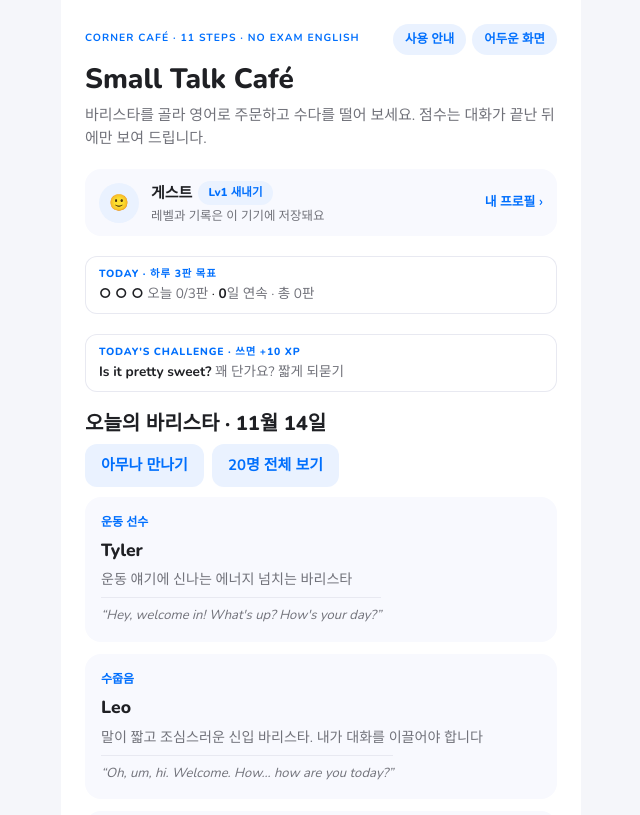
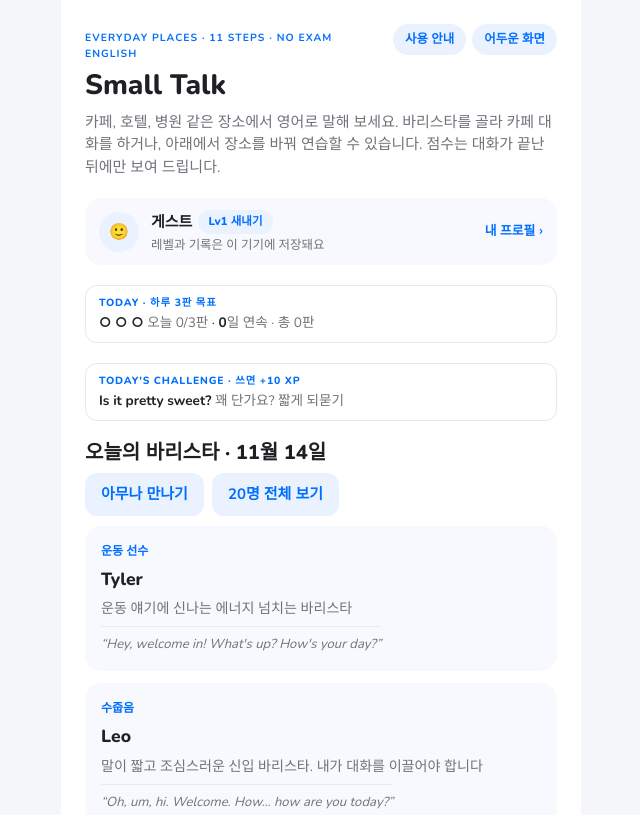
Before and after one commit to seyoung9089/small-talk-cafe, a plain HTML site: page index.html in a window 1280 px wide. Shown: the top 815 px of the page, without its empty margins (319-959 px from the left). Drawn offline with nearby package versions, Linux system fonts and the light colour scheme.

Commit message:
홈 제목과 영수증 머리글에서 '카페' 고정 문구를 중립 이름으로, 장면에서는 장소 이름으로 변경
Co-Authored-By: Claude Sonnet 5.5 <noreply@anthropic.com>
Claude-Session: https://claude.ai/code/session_01GmMv9EVaxJg8qdg1dxoTgK

```diff
--- a/index.html
+++ b/index.html
@@ -2517,9 +2517,9 @@ function renderStart(){
   const hist=gamesList().slice(-5).reverse(), saved=savedList(), pr=myProg(), u=AUTH.user, ch=todayChal();
   app.innerHTML=`
   <header style="display:flex;flex-direction:column;gap:8px">
-    <div class="row" style="justify-content:space-between;flex-wrap:nowrap;align-items:flex-start"><span class="eyebrow" style="padding-top:6px">Corner café · ${STAGES.length} steps · no exam English</span><span class="row" style="flex:none;gap:6px"><button class="btn themebtn" id="info">사용 안내</button><button class="btn themebtn" id="theme" aria-label="화면 밝기 바꾸기">${isDark()?'밝은 화면':'어두운 화면'}</button></span></div>
-    <h1>Small Talk Café</h1>
-    <p class="muted">바리스타를 골라 영어로 주문하고 수다를 떨어 보세요. 점수는 대화가 끝난 뒤에만 보여 드립니다.</p>
+    <div class="row" style="justify-content:space-between;flex-wrap:nowrap;align-items:flex-start"><span class="eyebrow" style="padding-top:6px">Everyday places · ${STAGES.length} steps · no exam English</span><span class="row" style="flex:none;gap:6px"><button class="btn themebtn" id="info">사용 안내</button><button class="btn themebtn" id="theme" aria-label="화면 밝기 바꾸기">${isDark()?'밝은 화면':'어두운 화면'}</button></span></div>
+    <h1>Small Talk</h1>
+    <p class="muted">카페, 호텔, 병원 같은 장소에서 영어로 말해 보세요. 바리스타를 골라 카페 대화를 하거나, 아래에서 장소를 바꿔 연습할 수 있습니다. 점수는 대화가 끝난 뒤에만 보여 드립니다.</p>
   </header>
   <button class="mestrip" id="prof">${u&&u.photo?`<img class="av sm" src="${esc(u.photo)}" alt="" referrerpolicy="no-referrer">`:`<span class="av sm">${u&&u.name?esc(u.name.slice(0,1)):'🙂'}</span>`}<span class="t"><span class="row" style="gap:6px"><b>${u?esc(u.name||'나'):'게스트'}</b>${lvBadge(pr.lv)}</span><small>${u?'기록이 계정에 저장돼요':AUTH.on?'구글로 로그인하면 다른 기기에서도 레벨이 이어져요':'레벨과 기록은 이 기기에 저장돼요'}</small></span><span class="go">내 프로필 ›</span></button>
   ${dailyStrip()}
@@ -2549,7 +2549,7 @@ function renderInfo(){
   </header>
   <section class="panel">
     <h3>어떤 곳인가요?</h3>
-    <p class="muted" style="font-size:.88rem">미국 동네 카페에서 주문하고 바리스타와 스몰토크를 나눠 봅니다. 시험 영어가 아니라 실제로 쓰는 말을 연습하는 곳이라, 영어로 자유롭게 입력하면 됩니다.</p>
+    <p class="muted" style="font-size:.88rem">미국 동네 카페에서 주문하고 바리스타와 스몰토크를 나누거나, 호텔·병원·식당 같은 장소를 골라 연습합니다. 시험 영어가 아니라 실제로 쓰는 말을 연습하는 곳이라, 영어로 자유롭게 입력하면 됩니다.</p>
   </section>
   <section class="panel">
     <h3>대화 순서 (${STAGES.length}단계)</h3>
@@ -2677,7 +2677,7 @@ function renderReceipt(){
   app.innerHTML=`
   <header style="display:flex;flex-direction:column;gap:6px"><span class="eyebrow">Your receipt</span><h1>오늘의 대화</h1><p class="muted">단계마다 가장 잘한 답 하나로 계산했습니다. 다른 사람과 비교하지 않고, 내 지난 기록과만 비교합니다.</p></header>
   <div class="receipt">
-    <div class="hd"><b>SMALL TALK CAFÉ</b><span>${S.scene?'staff':'barista'}: ${p.name.toUpperCase()} (${S.scene?S.scene.who:p.role})</span><span>${now.toLocaleDateString('ko-KR')} ${now.toLocaleTimeString('ko-KR',{hour:'2-digit',minute:'2-digit'})}</span></div>
+    <div class="hd"><b>${S.scene?'SMALL TALK · '+esc(S.scene.ko):'SMALL TALK CAFÉ'}</b><span>${S.scene?'staff':'barista'}: ${p.name.toUpperCase()} (${S.scene?S.scene.who:p.role})</span><span>${now.toLocaleDateString('ko-KR')} ${now.toLocaleTimeString('ko-KR',{hour:'2-digit',minute:'2-digit'})}</span></div>
     <div class="dash"></div>
     ${STAGES.map(s=>{const b=S.best[s]||{text:'—',score:0};const lk=S.looked[s]?S.looked[s].length:0,hc=hintCost(s);return `<div class="line">
       <div class="top"><span>${LANG==='ko'?STAGE_KO[s]:STAGE_EN[s]}</span><span class="tier s${b.score}">${TN[b.score]} ${lk||hc?`${b.score} − ${lk*PENALTY+hc} = ${adj(s)}`:b.score}</span></div>
```
